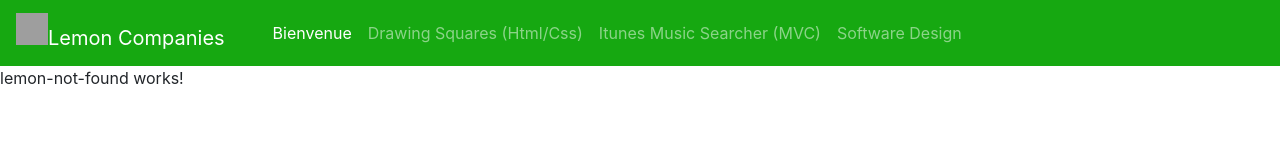
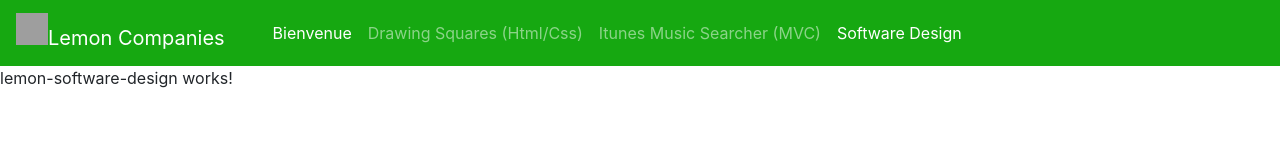
Before and after one commit to alexisdegraeve/lemoncompanies, an Angular app in the folder lemoncompanies/: page /softwaredesign in a window 1280 px wide. Shown: the top 160 px of the page. Built offline with nearby package versions, Linux system fonts and the light colour scheme; grey boxes are pictures that could not be loaded.

Commit message:
add software design

```diff
--- a/lemoncompanies/src/app/app-routing.module.ts
+++ b/lemoncompanies/src/app/app-routing.module.ts
@@ -1,3 +1,4 @@
+import { LemonSoftwareDesignComponent } from './lemon-software-design/lemon-software-design.component';
 import { ItunesMusicSearcherComponent } from './itunes-music-searcher/itunes-music-searcher.component';
 import { LemonDynamicSquareComponent } from './lemon-dynamic-square/lemon-dynamic-square.component';
 import { LemonNotFoundComponent } from './lemon-not-found/lemon-not-found.component';
@@ -11,6 +12,7 @@ const routes: Routes = [
   { path: 'testhtml', component: LemonDynamicSquareComponent },
   { path: 'itunesmusic', component: ItunesMusicSearcherComponent },
   { path: 'itunesdetail/:id', component: ItunesdetailComponent },
+  { path: 'softwaredesign', component: LemonSoftwareDesignComponent },
   { path: '',   redirectTo: '/welcome', pathMatch: 'full' },
   { path: '**', component: LemonNotFoundComponent },  // Wildcard route for a 404 page
 
--- a/lemoncompanies/src/app/app.module.ts
+++ b/lemoncompanies/src/app/app.module.ts
@@ -13,6 +13,7 @@ import { LemonChangeColorCellComponent } from './lemon-change-color-cell/lemon-c
 import { ItunesMusicSearcherComponent } from './itunes-music-searcher/itunes-music-searcher.component';
 import { FormsModule } from '@angular/forms';
 import { ItunesdetailComponent } from './itunesdetail/itunesdetail.component';
+import { LemonSoftwareDesignComponent } from './lemon-software-design/lemon-software-design.component';
 
 @NgModule({
   declarations: [
@@ -24,7 +25,8 @@ import { ItunesdetailComponent } from './itunesdetail/itunesdetail.component';
     LemonDynamicCellComponent,
     LemonChangeColorCellComponent,
     ItunesMusicSearcherComponent,
-    ItunesdetailComponent
+    ItunesdetailComponent,
+    LemonSoftwareDesignComponent
   ],
   imports: [
     BrowserModule,
--- a/lemoncompanies/src/app/lemon-navbar/lemon-navbar.component.html
+++ b/lemoncompanies/src/app/lemon-navbar/lemon-navbar.component.html
@@ -16,8 +16,8 @@
       <li class="nav-item"  [routerLinkActive]="['active']">
         <a class="nav-link" [routerLink]="['itunesmusic']" routerLinkActive="is-active" >Itunes Music Searcher (MVC)</a>
       </li>
-      <li class="nav-item"   [routerLinkActive]="['active']">
-        <a class="nav-link" href="#">Software Design</a>
+      <li class="nav-item" [routerLinkActive]="['active']">
+        <a class="nav-link" [routerLink]="['softwaredesign']">Software Design</a>
       </li>
     </ul>
   </div>
--- /dev/null
+++ b/lemoncompanies/src/app/lemon-software-design/lemon-software-design.component.html
@@ -0,0 +1 @@
+<p>lemon-software-design works!</p>
--- /dev/null
+++ b/lemoncompanies/src/app/lemon-software-design/lemon-software-design.component.ts
@@ -0,0 +1,15 @@
+import { Component, OnInit } from '@angular/core';
+
+@Component({
+  selector: 'app-lemon-software-design',
+  templateUrl: './lemon-software-design.component.html',
+  styleUrls: ['./lemon-software-design.component.scss']
+})
+export class LemonSoftwareDesignComponent implements OnInit {
+
+  constructor() { }
+
+  ngOnInit(): void {
+  }
+
+}
```
Also changed, not shown: lemoncompanies/src/app/lemon-software-design/lemon-software-design.component.scss (added), lemoncompanies/src/assets/images/lemon.png (added), 1 other file (tests, documents, lock files or other folders).
